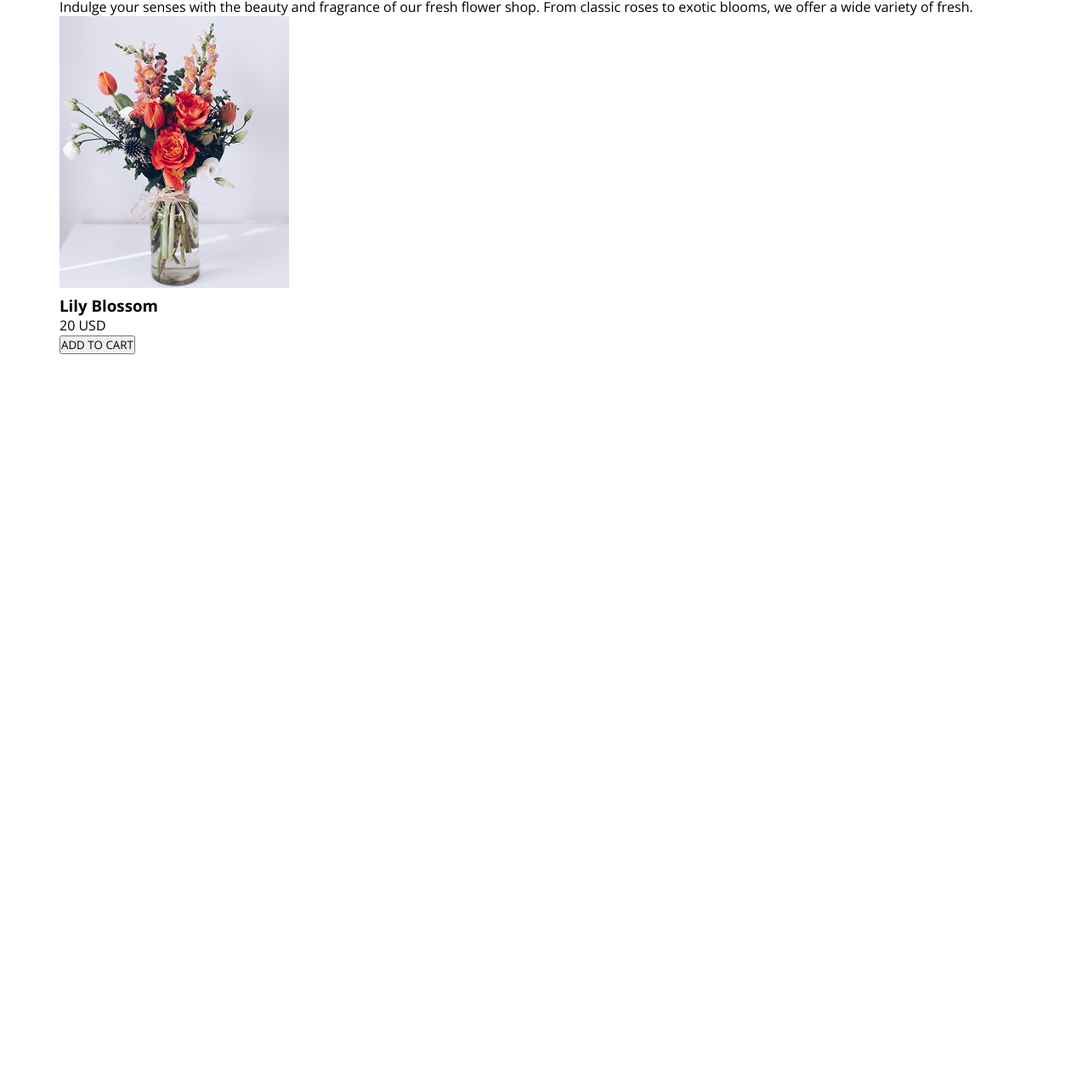
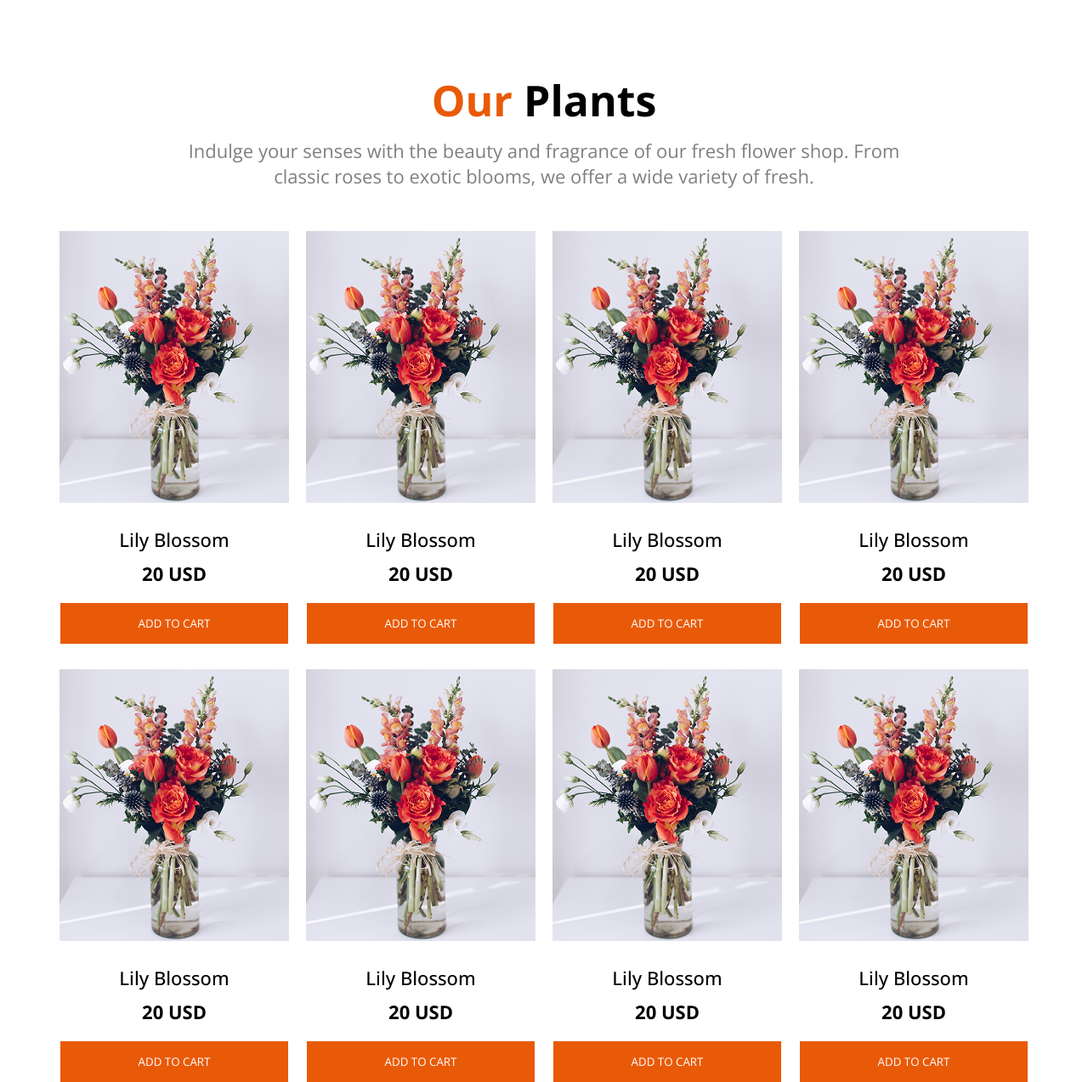
Before and after one commit to abdulkader1057/assignment-about-responsive-flowers, a plain HTML site: page index.html in a window 1280 px wide. Shown: the part 720-1994 px from the top of the page at 85% size. Before the commit the page ends 1137 px from the top, so only its background shows below. Drawn offline with nearby package versions, Linux system fonts and the light colour scheme.

Commit message:
added plant section

```diff
--- a/index.html
+++ b/index.html
@@ -36,18 +36,61 @@
         </div>
     </section>
     <section class="plant-container container">
-        <div>
-            <h2>Our Plants</h2>
-            <p>Indulge your senses with the beauty and fragrance of our fresh flower shop. From classic roses to exotic blooms, we offer a wide variety of fresh.</p>
+        <div class="plant">
+            <h2><span class="orange">Our</span> Plants</h2>
+            <p class="sub-title">Indulge your senses with the beauty and fragrance of our fresh flower shop. From <br> classic roses to exotic blooms, we offer a wide variety of fresh.</p>
         </div>
         <div class="card-container">
             <div class="card">
                 <img src="./assets/sample-flower-image.png" alt="">
                 <h3>Lily Blossom</h3>
                 <p>20 USD</p>
-                <button>ADD TO CART</button>
+                <button class="btn">ADD TO CART</button>
+            </div>
+            <div class="card">
+                <img src="./assets/sample-flower-image.png" alt="">
+                <h3>Lily Blossom</h3>
+                <p>20 USD</p>
+                <button class="btn">ADD TO CART</button>
+            </div>
+            <div class="card">
+                <img src="./assets/sample-flower-image.png" alt="">
+                <h3>Lily Blossom</h3>
+                <p>20 USD</p>
+                <button class="btn">ADD TO CART</button>
+            </div>
+            <div class="card">
+                <img src="./assets/sample-flower-image.png" alt="">
+                <h3>Lily Blossom</h3>
+                <p>20 USD</p>
+                <button class="btn">ADD TO CART</button>
+            </div>
+            <div class="card">
+                <img src="./assets/sample-flower-image.png" alt="">
+                <h3>Lily Blossom</h3>
+                <p>20 USD</p>
+                <button class="btn">ADD TO CART</button>
+            </div>
+            <div class="card">
+                <img src="./assets/sample-flower-image.png" alt="">
+                <h3>Lily Blossom</h3>
+                <p>20 USD</p>
+                <button class="btn">ADD TO CART</button>
+            </div>
+            <div class="card">
+                <img src="./assets/sample-flower-image.png" alt="">
+                <h3>Lily Blossom</h3>
+                <p>20 USD</p>
+                <button class="btn">ADD TO CART</button>
+            </div>
+            <div class="card">
+                <img src="./assets/sample-flower-image.png" alt="">
+                <h3>Lily Blossom</h3>
+                <p>20 USD</p>
+                <button class="btn">ADD TO CART</button>
             </div>
         </div>
     </section>
+
 </body>
 </html>
--- a/styles/style.css
+++ b/styles/style.css
@@ -56,9 +56,47 @@
 }
 
 /* plant section */
-/* .plant-container{
-
-} */
+.plant-container{
+    margin-top: 120px;
+}
+.plant{
+    text-align: center;
+}
+.plant h2{
+    font-size: 50px;
+    font-weight: 700;
+    margin-bottom: 10px;
+}
+.plant p{
+    margin-bottom: 50px;
+}
+.card-container{
+    display: grid;
+    grid-template-columns: repeat(4, 1fr);
+    column-gap: 20px;
+    row-gap: 30px;
+}
+.card{
+    text-align: center;
+    /* border: 1px solid skyblue; */
+}
+.card h3 {
+    font-weight: 500;
+    font-size: 22px;
+    margin-top: 20px;
+    margin-bottom: 10px;
+}
+.card p {
+    font-size: 22px;
+    font-weight: 700;
+}
+.btn{
+    background-color:  rgb(233, 90, 8);
+    padding: 15px 92px;
+    color: white;
+    margin-top: 20px;
+    border: none;
+}
 
 /* @media screen and (max-width:576px){
     .container{
```
